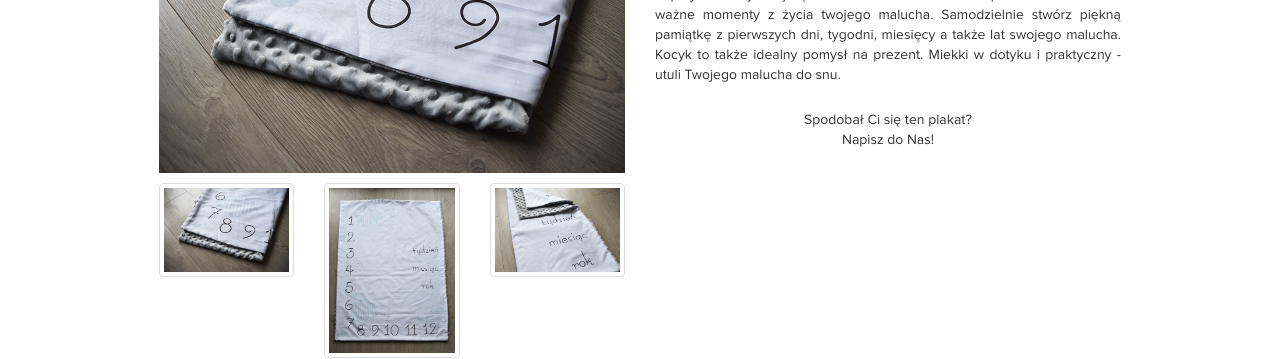
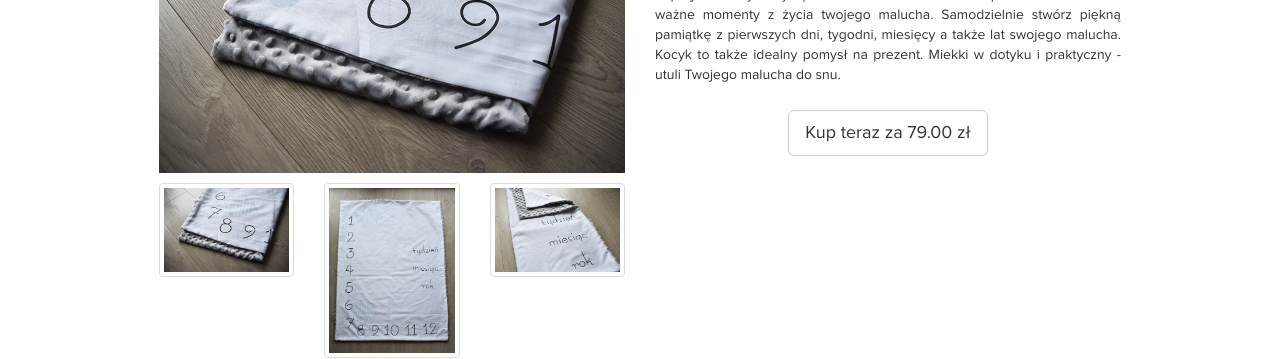
Before and after one commit to lukaszkomar/papersmile.pl, a Jekyll site: the page built from kocyk-dla-dzieci-2w1.html, in a window 1280 px wide. Shown: the part 370-729 px from the top of the page. Built offline with Jekyll 4.4.1, drawn with Linux system fonts in a browser that asks for light colours; nearby versions of some CDN libraries.

Commit message:
kocyki price

```diff
--- a/_layouts/kocyki.html
+++ b/_layouts/kocyki.html
@@ -34,7 +34,6 @@
     {% if site.produkty.kocyki[page.configKey].howItWorksParagraphA %}<p class="text-justify">{{ site.produkty.kocyki[page.configKey].howItWorksParagraphA }}</p>{% endif %}
     {% if site.produkty.kocyki[page.configKey].howItWorksParagraphB %}<p class="text-justify">{{ site.produkty.kocyki[page.configKey].howItWorksParagraphB }}</p>{% endif %}
 
-{% comment %}
     {% if site.produkty.kocyki[page.configKey].price %}
     <p class="text-center mt25">
       <a href="{{site.produkty.kocyki[page.configKey].allegro}}" class="btn btn-default btn-lg" role="button" target="_blank">
@@ -42,12 +41,7 @@
       </a>
     </p>
     {% endif %}
-{% endcomment %}
 
-    <p class="text-center mt25">
-    Spodobał Ci się ten plakat?<br/>
-    Napisz do Nas!
-    </p>
   </div>
 </div>
 
```
